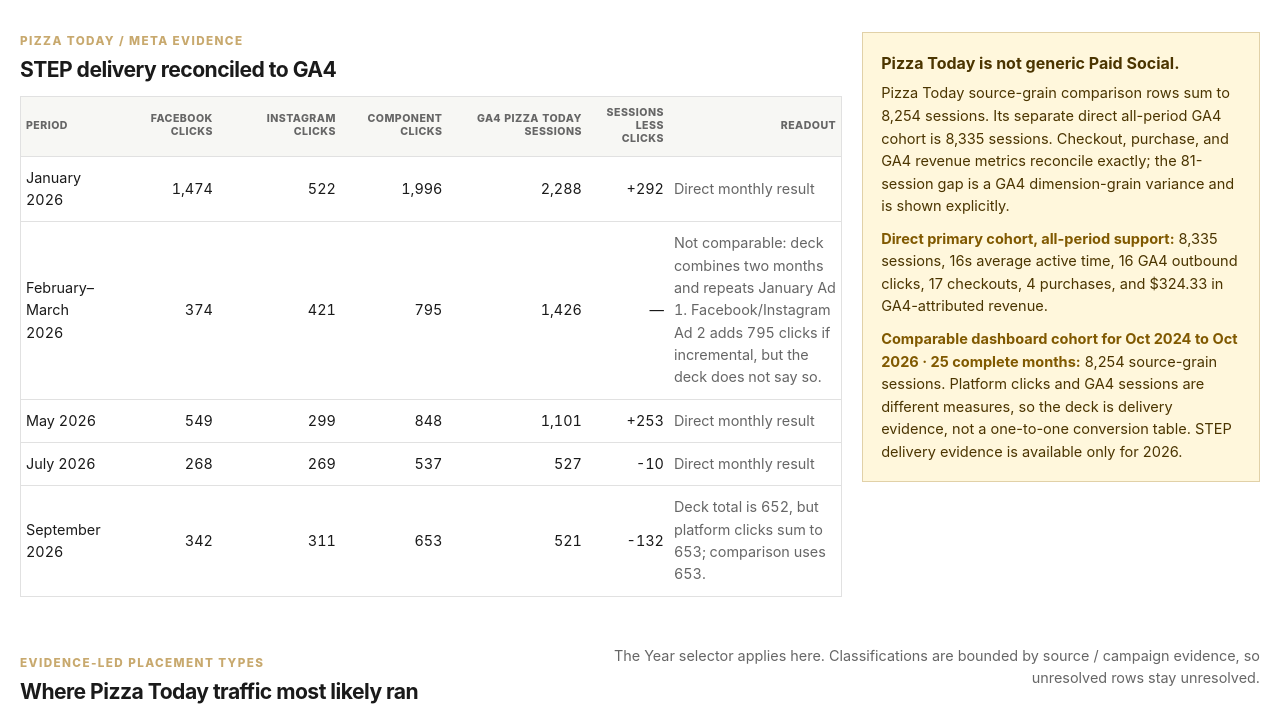
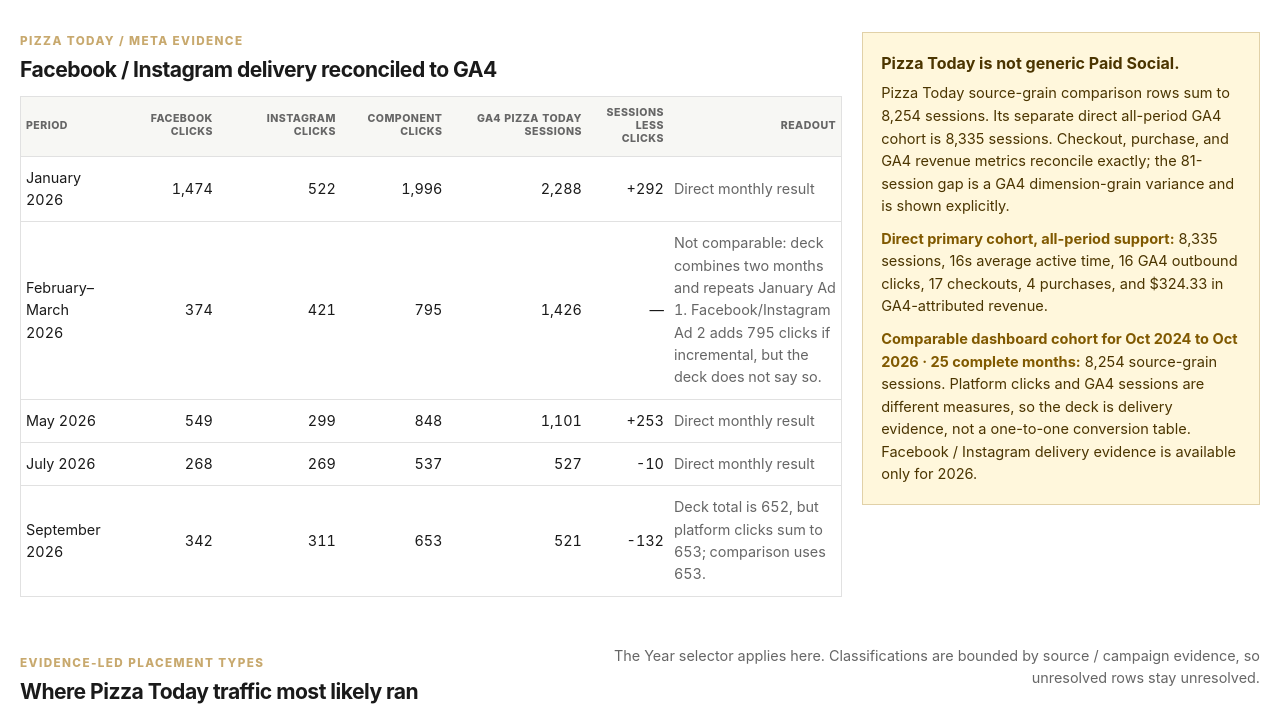
Before and after one commit to ndshiba/2heads-site, a plain HTML site: page LP/2026-11-Pizza-Today/index.html in a window 1280 px wide. Shown: the part 1977-2693 px from the top of the page. Drawn offline with Linux system fonts and the light colour scheme.

Commit message:
Clarify Pizza Today social delivery labels

```diff
--- a/LP/2026-11-Pizza-Today/index.html
+++ b/LP/2026-11-Pizza-Today/index.html
@@ -285,7 +285,7 @@
     .cohort-dot { flex: 0 0 auto; width: 9px; height: 9px; border-radius: 50%; background: var(--cohort-color); }
     .muted-cell { color: var(--muted); }
 
-    /* The STEP reconciliation has seven headers; make that evidence table fit its desktop panel. */
+    /* The delivery reconciliation has seven headers; make that evidence table fit its desktop panel. */
     .evidence-table { min-width: 0; table-layout: fixed; }
     .evidence-table th,
     .evidence-table td { padding: 10px 5px; }
@@ -586,8 +586,8 @@
       }).join("");
     }
 
-    function stepRows(rows) {
-      if (!rows.length) return `<tr><td colspan="7" class="empty">No Pizza Today STEP delivery evidence is available for ${esc(selectedYearLabel())}.</td></tr>`;
+    function deliveryRows(rows) {
+      if (!rows.length) return `<tr><td colspan="7" class="empty">No Pizza Today Facebook / Instagram delivery evidence is available for ${esc(selectedYearLabel())}.</td></tr>`;
       const dash = value => value === null || value === undefined ? "—" : fmtNumber(value);
       return rows.map(row => `<tr>
         <td>${esc(row.period)}</td>
@@ -678,9 +678,9 @@
       const totals = Object.fromEntries(data.cohorts.map(cohort => [cohort.id, aggregate(rows, cohort.id)]));
       const maxSessions = Math.max(...Object.values(totals).map(total => total.sessions), 1);
       const rangeText = rangeLabel(rows);
-      const stepEvidence = state.range === "all"
-        ? data.step_reconciliation
-        : data.step_reconciliation.filter(row => row.period.endsWith(state.range));
+      const deliveryEvidence = state.range === "all"
+        ? data.facebook_instagram_delivery
+        : data.facebook_instagram_delivery.filter(row => row.period.endsWith(state.range));
       const sourceTabs = data.cohorts.map(cohort => `<button class="source-tab" type="button" data-source-cohort="${esc(cohort.id)}" aria-pressed="${String(cohort.id === state.sourceCohort)}">${esc(cohort.label)}</button>`).join("");
       const rangeButtons = [
         ["all", "All 25 months"], ["2024", "2024"], ["2025", "2025"], ["2026", "2026"]
@@ -759,17 +759,17 @@
 
         <section class="section split-grid" aria-labelledby="pizza-heading">
           <div>
-            <div class="section-head"><div><p class="eyebrow">Pizza Today / Meta evidence</p><h2 id="pizza-heading">STEP delivery reconciled to GA4</h2></div></div>
+            <div class="section-head"><div><p class="eyebrow">Pizza Today / Meta evidence</p><h2 id="pizza-heading">Facebook / Instagram delivery reconciled to GA4</h2></div></div>
             <div class="table-wrap"><table class="evidence-table">
               <thead><tr><th>Period</th><th>Facebook clicks</th><th>Instagram clicks</th><th>Component clicks</th><th>GA4 Pizza Today sessions</th><th>Sessions less clicks</th><th>Readout</th></tr></thead>
-              <tbody>${stepRows(stepEvidence)}</tbody>
+              <tbody>${deliveryRows(deliveryEvidence)}</tbody>
             </table></div>
           </div>
           <aside class="callout">
             <h3>Pizza Today is not generic Paid Social.</h3>
             <p>${esc(data.meta.pizza_grain_note)}</p>
             <p><strong>Direct primary cohort, all-period support:</strong> ${fmtNumber(direct.sessions)} sessions, ${fmtDuration(direct.average_active_time_seconds)} average active time, ${fmtNumber(direct.outbound_clicks)} GA4 outbound clicks, ${fmtNumber(direct.checkouts)} checkouts, ${fmtNumber(direct.purchases)} purchases, and ${fmtMoneyPrecise(direct.purchase_revenue)} in GA4-attributed revenue.</p>
-            <p><strong>Comparable dashboard cohort for ${esc(rangeText)}:</strong> ${fmtNumber(totals.pizza_today.sessions)} source-grain sessions. Platform clicks and GA4 sessions are different measures, so the deck is delivery evidence, not a one-to-one conversion table. STEP delivery evidence is available only for 2026.</p>
+            <p><strong>Comparable dashboard cohort for ${esc(rangeText)}:</strong> ${fmtNumber(totals.pizza_today.sessions)} source-grain sessions. Platform clicks and GA4 sessions are different measures, so the deck is delivery evidence, not a one-to-one conversion table. Facebook / Instagram delivery evidence is available only for 2026.</p>
           </aside>
         </section>
 
@@ -807,11 +807,11 @@
             <div class="method-grid">
               ${data.cohorts.map(cohort => `<div><h3>${esc(cohort.label)}</h3><p>${esc(cohort.definition)}</p></div>`).join("")}
               <div><h3>Data boundary</h3><p>${esc(data.meta.scope_note)} The dashboard intentionally keeps Pizza Today separate before any social or publisher classification, so it cannot be silently double counted.</p></div>
-              <div><h3>Click definition</h3><p>GA4's enhanced-measurement <code>click</code> event records an outbound link click from LloydPans. It is a real on-site action, but not a Google, Meta, or publisher delivery click. Pizza Today delivery clicks remain separately labeled in the STEP reconciliation.</p></div>
-              <div><h3>STEP deck limits</h3><p>February–March repeats January Ad 1 delivery and lacks a month split. September components total 653 clicks while the displayed slide total is 652. The dashboard preserves those flags rather than forcing clean-looking totals.</p></div>
+              <div><h3>Click definition</h3><p>GA4's enhanced-measurement <code>click</code> event records an outbound link click from LloydPans. It is a real on-site action, but not a Google, Meta, or publisher delivery click. Pizza Today platform delivery clicks remain separately labeled in the Facebook / Instagram reconciliation.</p></div>
+              <div><h3>Delivery-report limits</h3><p>February–March repeats January Ad 1 delivery and lacks a month split. September components total 653 clicks while the displayed slide total is 652. The dashboard preserves those flags rather than forcing clean-looking totals.</p></div>
             </div>
           </details>
-          <p class="footnote">Sources: live GA4 Data API snapshot for LloydPans property 251766040 and the Pizza Today STEP Facebook / Instagram delivery deck. No individual customer, order, or transaction data is in this page payload.</p>
+          <p class="footnote">Sources: live GA4 Data API snapshot for LloydPans property 251766040 and the Pizza Today Facebook / Instagram delivery report. No individual customer, order, or transaction data is in this page payload.</p>
         </section>
       `;
 
```
Also changed, not shown: LP/2026-11-Pizza-Today/data/lloydpans-media-snapshot.json.
